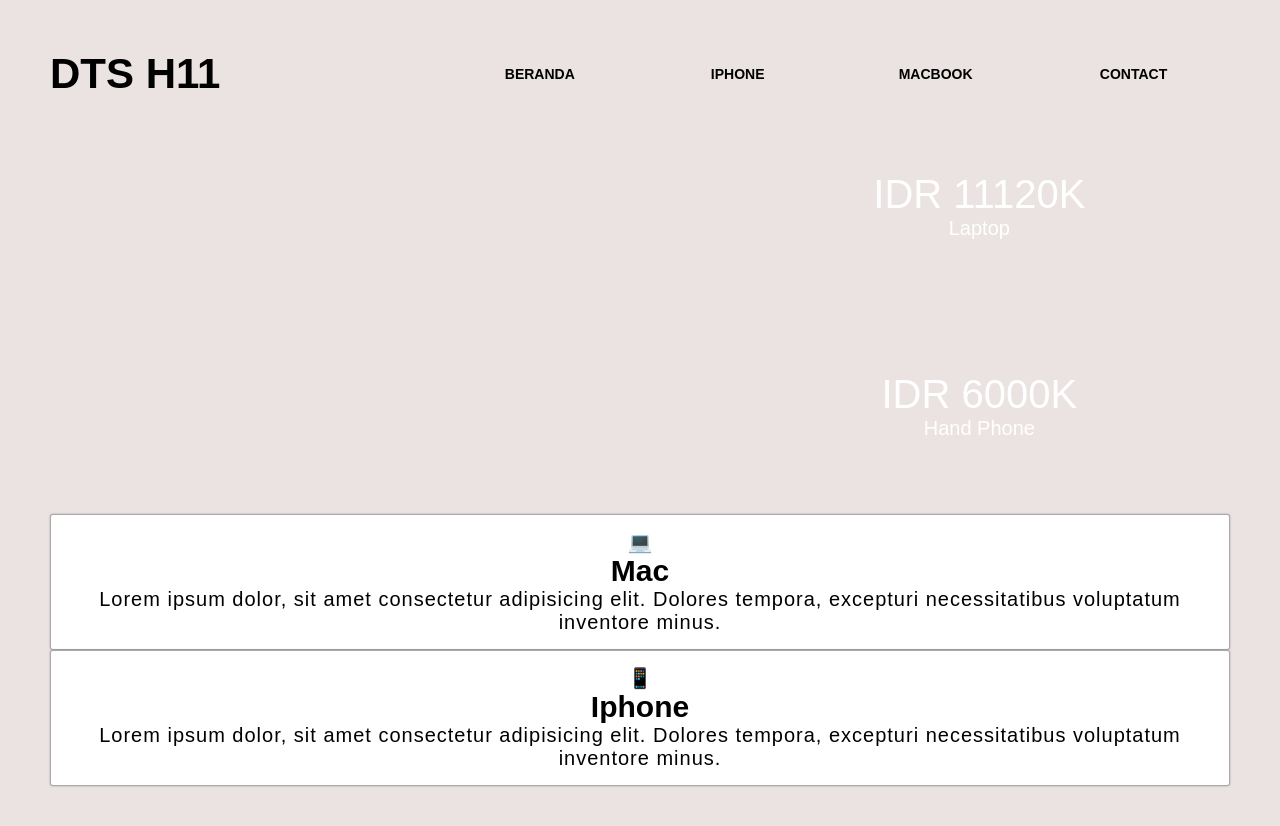
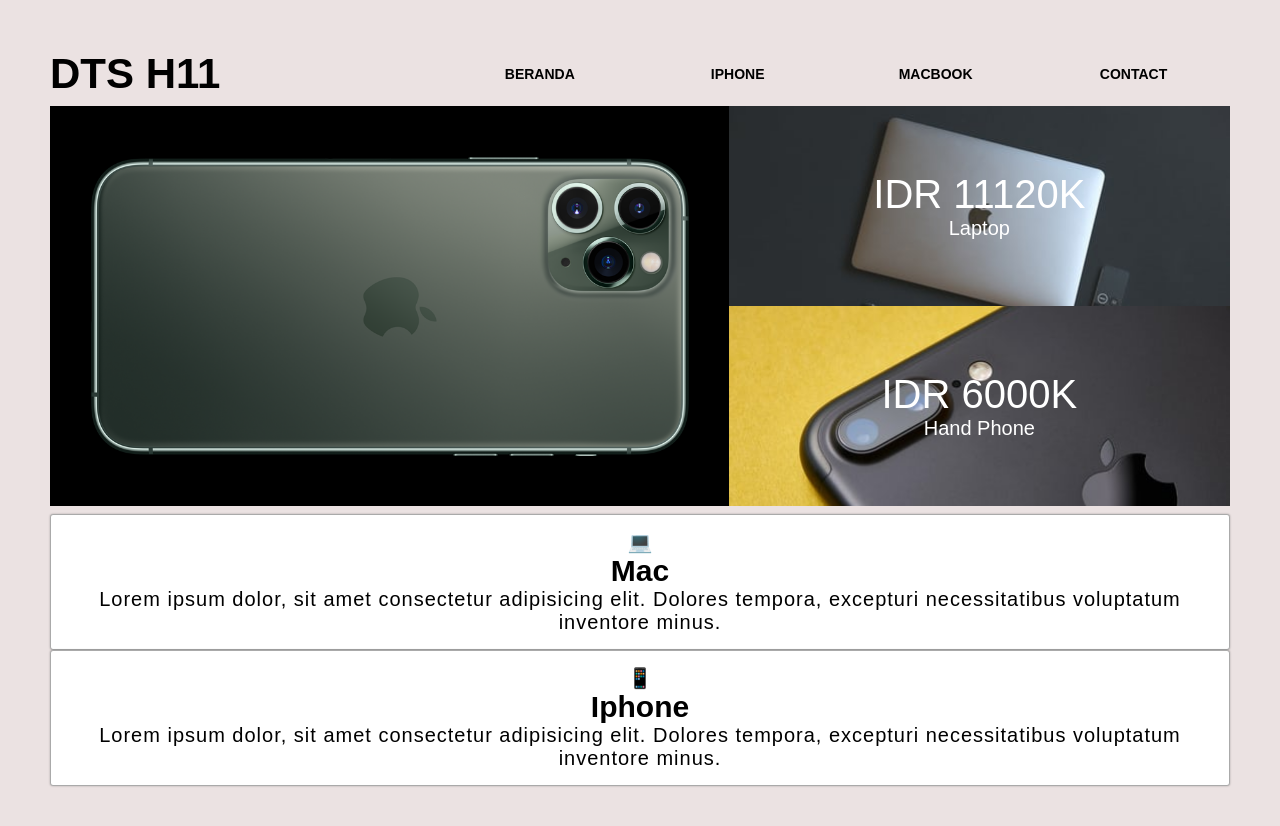
Before and after one commit to anggarian/TeamH11.github.io, a plain HTML site: page index.html in a window 1280 px wide. Drawn offline with Linux system fonts and the light colour scheme.

Commit message:
Update style.css

```diff
--- a/style.css
+++ b/style.css
@@ -32,7 +32,7 @@ body {
 .hero {
   grid-area: hero;
   min-height: 300px;
-  background-image: url(img/r.png);
+  background-image: url(r.png);
   background-size: cover;
   background-position: center;
   padding: 50px;
@@ -53,14 +53,14 @@ body {
 
 .fitur1 {
   grid-area: fitur1;
-  background-image: url(img/2.jpg);
+  background-image: url(2.jpg);
   background-size: cover;
   color: white;
 }
 
 .fitur2 {
   grid-area: fitur2;
-  background-image: url(img/hp.jpg);
+  background-image: url(hp.jpg);
   background-size: cover;
   color: white;
 }
```
